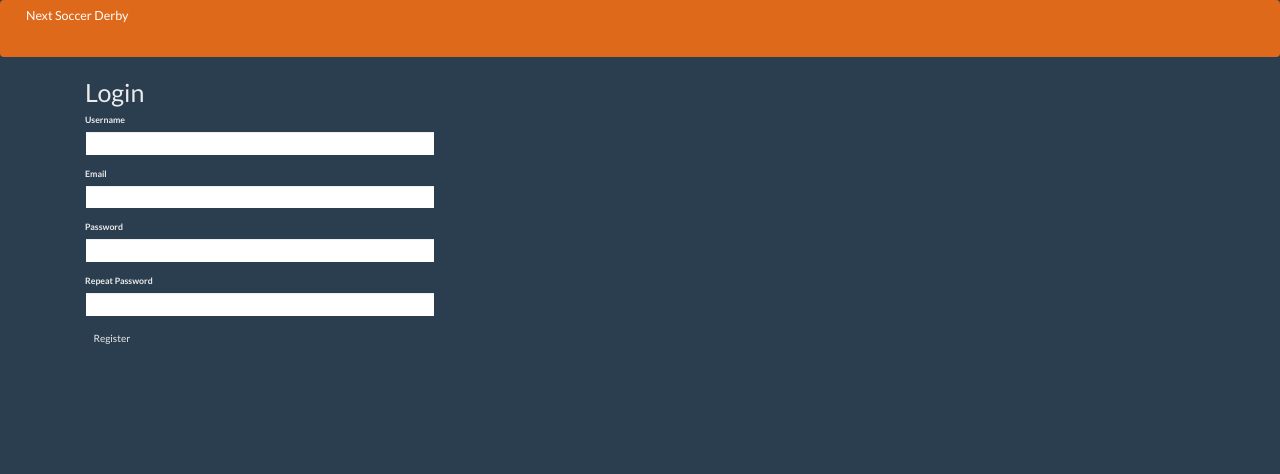
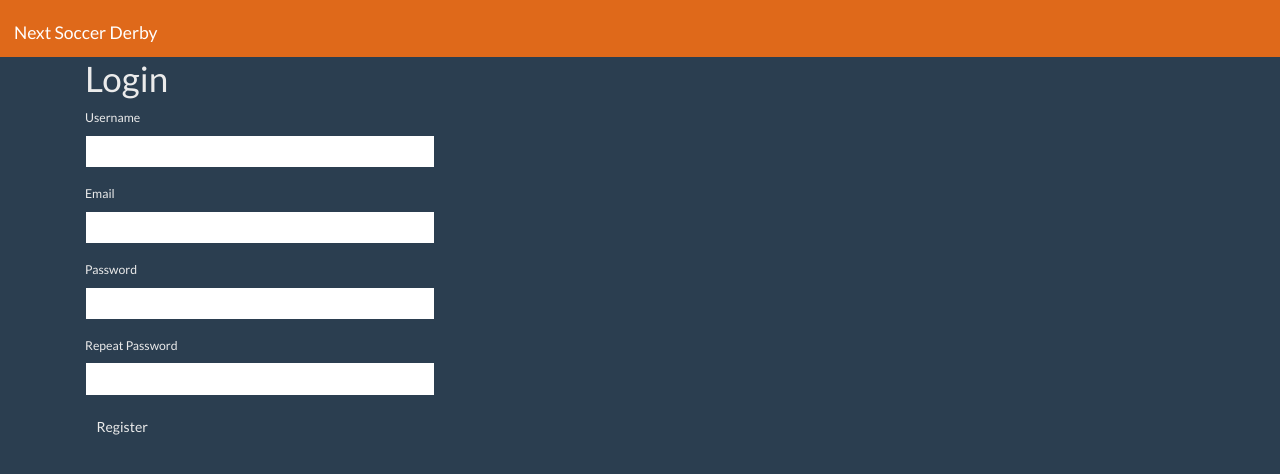
Before and after one commit to jac08h/NextSoccerDerby, a Flask app: page /register in a window 1280 px wide. Shown: the top 474 px of the page. Run offline with Flask 2, Linux system fonts and the light colour scheme; some libraries are stand-ins or nearby versions.

Commit message:
playing with font size

```diff
--- /dev/null
+++ b/app/static/css/style.css
@@ -0,0 +1,3 @@
+html {
+  font-size: 14px;
+}
--- a/app/templates/base.html
+++ b/app/templates/base.html
@@ -1,19 +1,18 @@
 {% extends 'bootstrap/base.html' %}
+{% block title %}
+{% if title %}{{ title }} - NextSoccerDerby>{% else %}Next Soccer Derby{% endif %}
+{% endblock %}
+
 {% block scripts %}
 <script src="https://ajax.googleapis.com/ajax/libs/jquery/3.4.1/jquery.min.js"></script>
 <link rel="stylesheet" type="text/css" href="https://cdn.datatables.net/v/bs4/dt-1.10.20/af-2.3.4/b-1.6.1/r-2.2.3/datatables.min.css"/>
 <script type="text/javascript" src="https://cdn.datatables.net/v/bs4/dt-1.10.20/af-2.3.4/b-1.6.1/r-2.2.3/datatables.min.js"></script>
-{% block styles %}
-{{super()}}
-<link rel="stylesheet"
-      href="{{url_for('.static', filename='css/bootstrap.css')}}">
 {% endblock %}
 
+{% block styles %}
+<link rel="stylesheet" href="{{url_for('.static', filename='css/bootstrap.css')}}">
+<link rel="stylesheet" href="{{url_for('.static', filename='css/style.css')}}">
 {% endblock %}
-{% block title %}
-{% if title %}{{ title }}- NextSoccerDerby{% else %}Next Soccer Derby{% endif %}
-{% endblock %}
-
 
 {% block navbar %}
 <div class="bs-docs-section clearfix">
@@ -21,12 +20,14 @@
         <div class="col-lg-12">
             <div class="bs-component">
                 <nav class="navbar navbar-expand-lg navbar-dark bg-primary">
-                    <a class="navbar-brand" href="{{ url_for('index') }}">Next Soccer Derby</a>
+                    <h1><a class="navbar-brand" href="{{ url_for('index') }}">Next Soccer Derby</a></h1>
                 </nav>
             </div>
-
-            {% endblock %}
-           {% block content %}
+        </div>
+    </div>
+</div>
+{% endblock %}
+{% block content %}
             <div class="container">
                 {% with messages = get_flashed_messages() %}
                 {% if messages %}
@@ -39,5 +40,4 @@
                 {# application content needs to be provided in the app_content block #}
                 {% block app_content %}{% endblock %}
             </div>
-
-            {% endblock %}
+{% endblock %}
--- a/app/templates/index.html
+++ b/app/templates/index.html
@@ -15,7 +15,6 @@
 </script>
 {% endblock %}
 
-
 {% block app_content %}
 <table id="table_id" class="display">
     <thead>
@@ -29,6 +28,4 @@
         </tr>
     </thead>
 </table>
-
-
 {% endblock %}
```
Also changed, not shown: app.db.
